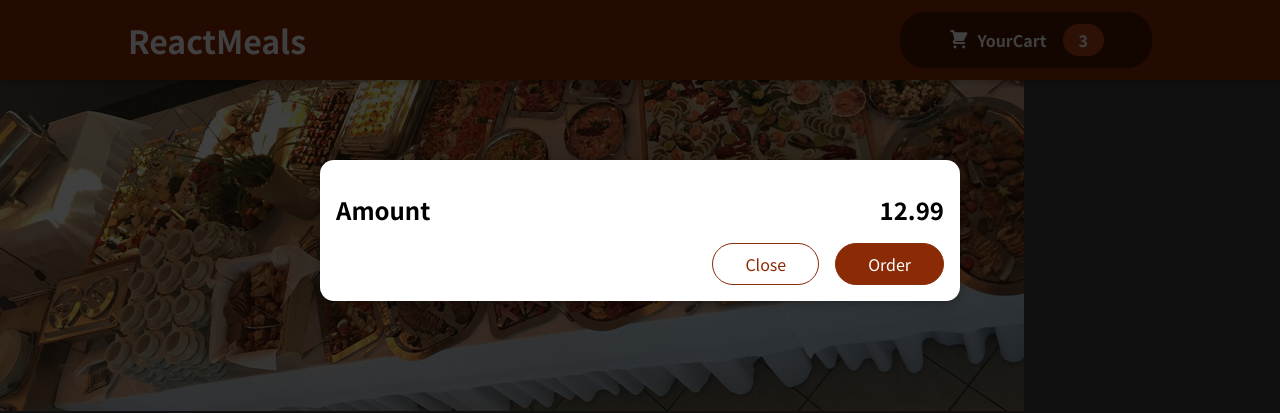
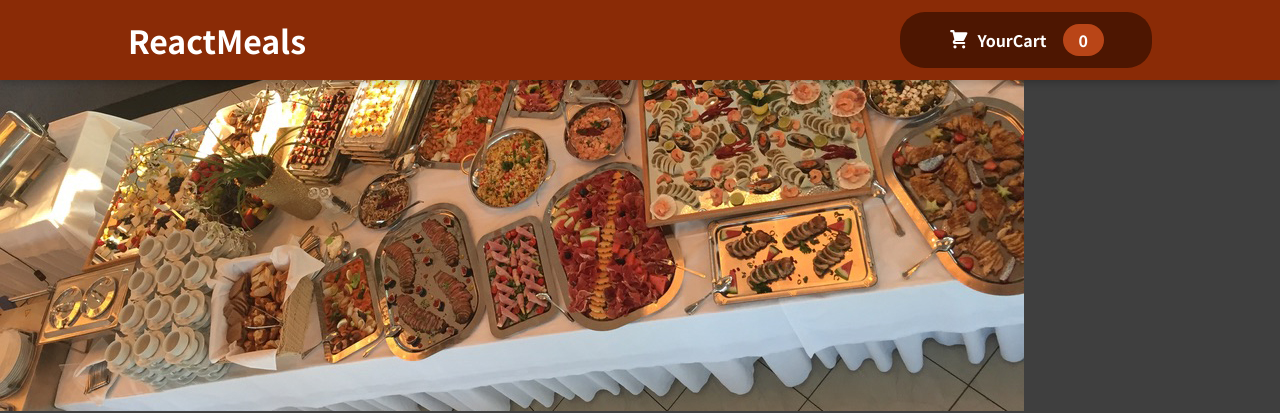
Before and after one commit to AlexTrushev/foodOrder, a React (Create React App) app: page / in a window 1280 px wide. Shown: the top 413 px of the page. Built offline with nearby package versions, Linux system fonts and the light colour scheme.

Commit message:
Update modal

```diff
--- a/src/App.js
+++ b/src/App.js
@@ -1,18 +1,28 @@
-import { Fragment } from "react";
+import { useState } from "react";
 
+import CartProvider from "./store/CartProvider";
 import Header from "./components/Layout/Header";
 import Meals from "./components/Meals/Meals";
 import Cart from "./components/Cart/Cart";
 
 function App() {
+  const [cartIsShown, setCartIsShown] = useState(false);
+
+  const showCartHandler = () => {
+    setCartIsShown(true);
+  };
+  const hideCartHandler = () => {
+    setCartIsShown(false);
+  };
+
   return (
-    <Fragment>
-      <Cart />
-      <Header />
+    <CartProvider>
+      {cartIsShown && <Cart onHideCart={hideCartHandler} />}
+      <Header onShowCart={showCartHandler} />
       <main>
         <Meals />
       </main>
-    </Fragment>
+    </CartProvider>
   );
 }
 
--- a/src/components/Cart/Cart.js
+++ b/src/components/Cart/Cart.js
@@ -11,14 +11,16 @@
     </ul>
   );
   return (
-    <Modal>
+    <Modal onClick={props.onHideCart}>
       {cartItems}
       <div className={classes.total}>
         <span>Amount</span>
         <span>12.99</span>
       </div>
       <div className={classes.actions}>
-        <button className={classes["button--alt"]}>Close</button>
+        <button className={classes["button--alt"]} onClick={props.onHideCart}>
+          Close
+        </button>
         <button className={classes.button}>Order</button>
       </div>
     </Modal>
--- a/src/components/Layout/Header.js
+++ b/src/components/Layout/Header.js
@@ -10,7 +10,7 @@
     <Fragment>
       <header className={classes.header}>
         <h1>ReactMeals</h1>
-        <HeaderCartButton />
+        <HeaderCartButton onClick={props.onShowCart} />
       </header>
       <div className={["main-image"]}>
         <img src={imageMeals} alt="A table of food!" />
--- a/src/components/Layout/HeaderCartButton.js
+++ b/src/components/Layout/HeaderCartButton.js
@@ -1,14 +1,23 @@
+import { useContext } from "react";
+
 import IconCart from "../Cart/IconCart";
 import styles from "./HeaderCartButton.module.css";
 
+import CartContext from "../../store/cart-context";
+
 const HeaderCartButton = (props) => {
+  const cartCtx = useContext(CartContext);
+  const numberOfCartItems = cartCtx.items.reduce((curNumber, item) => {
+    return curNumber + item.amount;
+  }, 0);
+
   return (
-    <button className={styles.button}>
+    <button className={styles.button} onClick={props.onClick}>
       <span className={styles.icon}>
         <IconCart />
       </span>
       <span>YourCart</span>
-      <span className={styles.badge}>3</span>
+      <span className={styles.badge}>{numberOfCartItems}</span>
     </button>
   );
 };
--- a/src/components/UI/Modal.js
+++ b/src/components/UI/Modal.js
@@ -4,7 +4,7 @@
 import classes from "./Modal.module.css";
 
 const Backdrop = (props) => {
-  return <div className={classes.backdrop} />;
+  return <div className={classes.backdrop} onClick={props.onClick} />;
 };
 
 const ModalOverlay = (props) => {
--- /dev/null
+++ b/src/store/CartProvider.js
@@ -0,0 +1,46 @@
+import { useReducer } from "react";
+
+import CartContext from "./cart-context";
+
+const defaultCartState = {
+  items: [],
+  totalAmount: 0,
+};
+
+const cartReducer = (state, action) => {
+  if (action.type === "ADD") {
+    const updateItem = state.items.concat(action.item);
+    const updateedTotalAmount =
+      action.totalAmount + action.item.price * action.item.amount;
+    return { items: updateItem, totalAmount: updateedTotalAmount };
+  }
+  return defaultCartState;
+};
+
+const CartProvider = (props) => {
+  const [cartState, dispatchCartAction] = useReducer(
+    cartReducer,
+    defaultCartState
+  );
+  const addItemToCartHandler = (item) => {
+    dispatchCartAction({ type: "ADD", item: item });
+  };
+  const removeItemFromCartHandler = (id) => {
+    dispatchCartAction({ type: "REMOVE", id: id });
+  };
+
+  const cartContext = {
+    items: cartState.items,
+    amount: cartState.totalAmount,
+    addItem: addItemToCartHandler,
+    removeItem: removeItemFromCartHandler,
+  };
+
+  return (
+    <CartContext.Provider value={cartContext}>
+      {props.children}
+    </CartContext.Provider>
+  );
+};
+
+export default CartProvider;
--- /dev/null
+++ b/src/store/cart-context.js
@@ -0,0 +1,10 @@
+import React from "react";
+
+const CartContext = React.createContext({
+  items: [],
+  amount: 0,
+  addItem: (item) => {},
+  removeItem: (id) => {},
+});
+
+export default CartContext;
```
